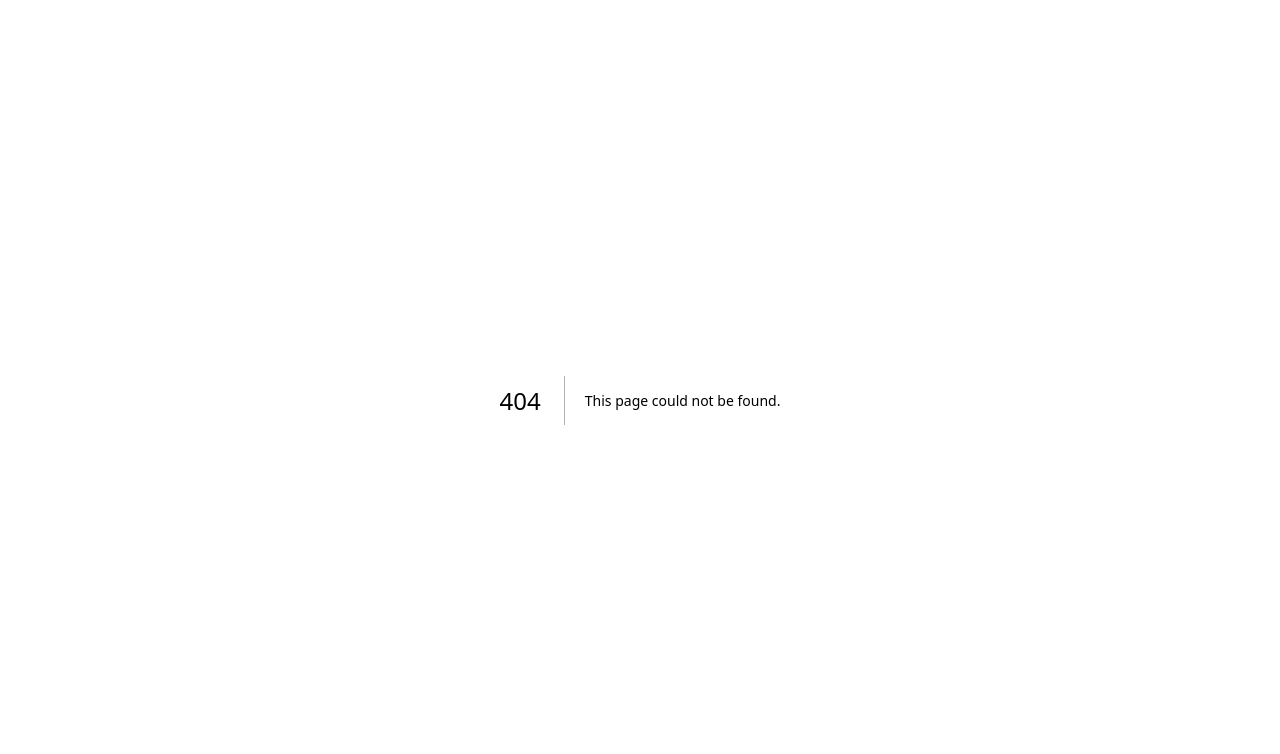
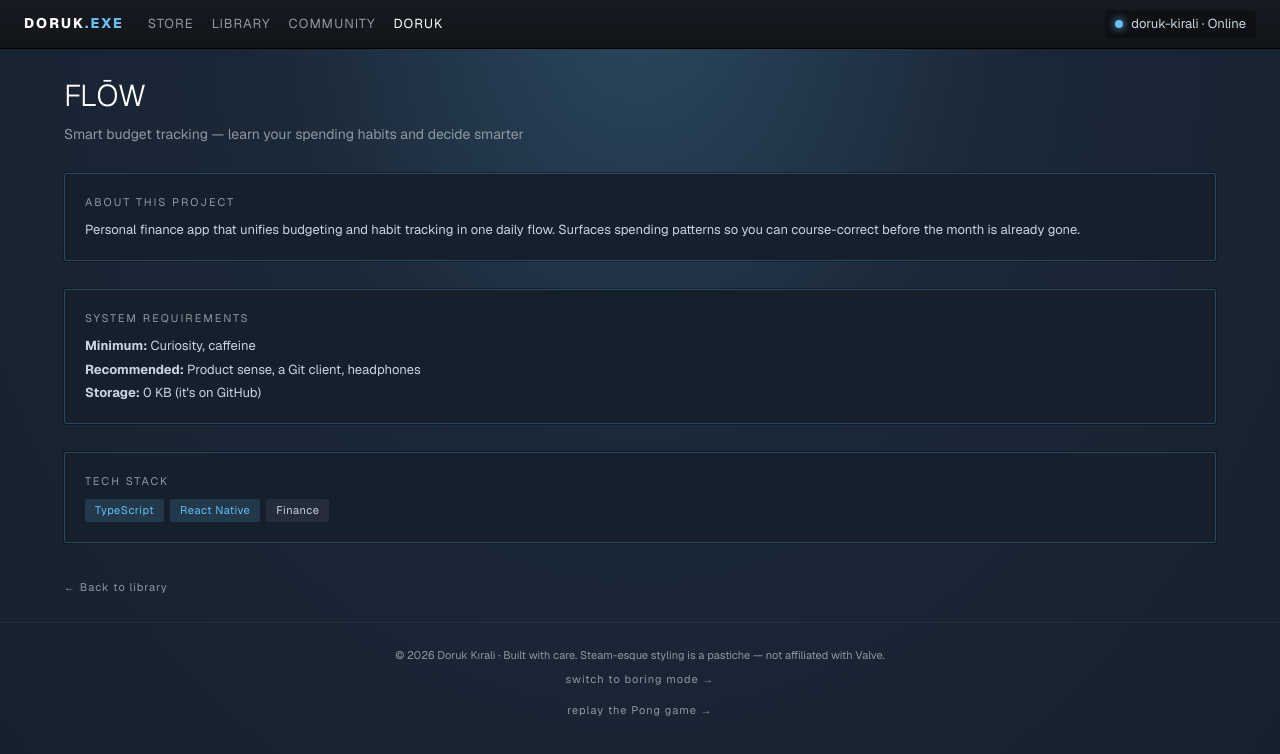
Before and after one commit to Dkirali/personal-website, a Next.js app: page /dashboard/flow in a window 1280 px wide. Before the commit this address had no page. Shown: the top 754 px of the page. Built offline with nearby package versions, Linux system fonts and the light colour scheme.

Commit message:
feat: /dashboard/[slug] project detail pages with Steam-style install CTA

```diff
--- /dev/null
+++ b/src/app/dashboard/[slug]/page.tsx
@@ -0,0 +1,126 @@
+import '@/components/dashboard/dashboard.css';
+import Link from 'next/link';
+import { notFound } from 'next/navigation';
+import { projects } from '@/content/projects';
+import { DashNav } from '@/components/dashboard/DashNav';
+import { DashFooter } from '@/components/dashboard/DashFooter';
+
+export function generateStaticParams() {
+  return projects
+    .filter((p) => !p.placeholder)
+    .map((p) => ({ slug: p.slug }));
+}
+
+interface Props {
+  params: Promise<{ slug: string }>;
+}
+
+export async function generateMetadata({ params }: Props) {
+  const { slug } = await params;
+  const project = projects.find((p) => p.slug === slug);
+  if (!project) return { title: 'Not found' };
+  return {
+    title: `${project.title} · Doruk Kırali`,
+    description: project.tagline,
+  };
+}
+
+export default async function ProjectDetail({ params }: Props) {
+  const { slug } = await params;
+  const project = projects.find((p) => p.slug === slug);
+  if (!project || project.placeholder) notFound();
+
+  return (
+    <div className="steam">
+      <DashNav />
+      <main>
+        <header style={{ marginBottom: 16 }}>
+          <h1 style={{ color: 'var(--text-bright)', fontSize: 30, fontWeight: 300, letterSpacing: '-0.5px', margin: 0 }}>
+            {project.title}
+          </h1>
+          <p style={{ color: 'var(--text-dim)', fontSize: 14, marginTop: 6 }}>
+            {project.tagline}
+          </p>
+        </header>
+
+        <section
+          style={{
+            background: 'var(--panel)',
+            border: '1px solid var(--panel-3)',
+            borderRadius: 2,
+            padding: 20,
+            boxShadow: '0 0 0 1px rgba(0,0,0,0.3)',
+          }}
+        >
+          <h2 style={{ fontSize: 11, letterSpacing: 2, color: 'var(--text-dim)', margin: 0, textTransform: 'uppercase' }}>
+            About this project
+          </h2>
+          <p style={{ marginTop: 10, fontSize: 13, color: 'var(--text)', whiteSpace: 'pre-line', lineHeight: 1.5 }}>
+            {project.description}
+          </p>
+        </section>
+
+        <section
+          style={{
+            background: 'var(--panel)',
+            border: '1px solid var(--panel-3)',
+            borderRadius: 2,
+            padding: 20,
+            boxShadow: '0 0 0 1px rgba(0,0,0,0.3)',
+          }}
+        >
+          <h2 style={{ fontSize: 11, letterSpacing: 2, color: 'var(--text-dim)', margin: 0, textTransform: 'uppercase' }}>
+            System requirements
+          </h2>
+          <ul style={{ marginTop: 10, fontSize: 13, color: 'var(--text)', listStyle: 'none', padding: 0 }}>
+            <li><strong>Minimum:</strong> Curiosity, caffeine</li>
+            <li style={{ marginTop: 4 }}><strong>Recommended:</strong> Product sense, a Git client, headphones</li>
+            <li style={{ marginTop: 4 }}><strong>Storage:</strong> 0 KB (it&apos;s on GitHub)</li>
+          </ul>
+        </section>
+
+        <section
+          style={{
+            background: 'var(--panel)',
+            border: '1px solid var(--panel-3)',
+            borderRadius: 2,
+            padding: 20,
+            boxShadow: '0 0 0 1px rgba(0,0,0,0.3)',
+          }}
+        >
+          <h2 style={{ fontSize: 11, letterSpacing: 2, color: 'var(--text-dim)', margin: 0, textTransform: 'uppercase' }}>
+            Tech stack
+          </h2>
+          <ul className="tag-row" style={{ marginTop: 10 }}>
+            {project.tech.map((t, i) => (
+              <li key={t} className={`tag${i >= 2 ? ' lang' : ''}`} style={{ listStyle: 'none' }}>
+                {t}
+              </li>
+            ))}
+          </ul>
+        </section>
+
+        {project.github && (
+          <div style={{ marginTop: 20 }}>
+            <Link
+              href={project.github}
+              target="_blank"
+              rel="noopener noreferrer"
+              className="btn cta"
+              style={{ padding: '10px 20px', fontSize: 13 }}
+            >
+              ▶ Install (GitHub)
+            </Link>
+          </div>
+        )}
+
+        <div style={{ marginTop: 24 }}>
+          <Link href="/dashboard" className="reset-link">
+            ← Back to library
+          </Link>
+        </div>
+      </main>
+      <DashFooter />
+    </div>
+  );
+}
```
